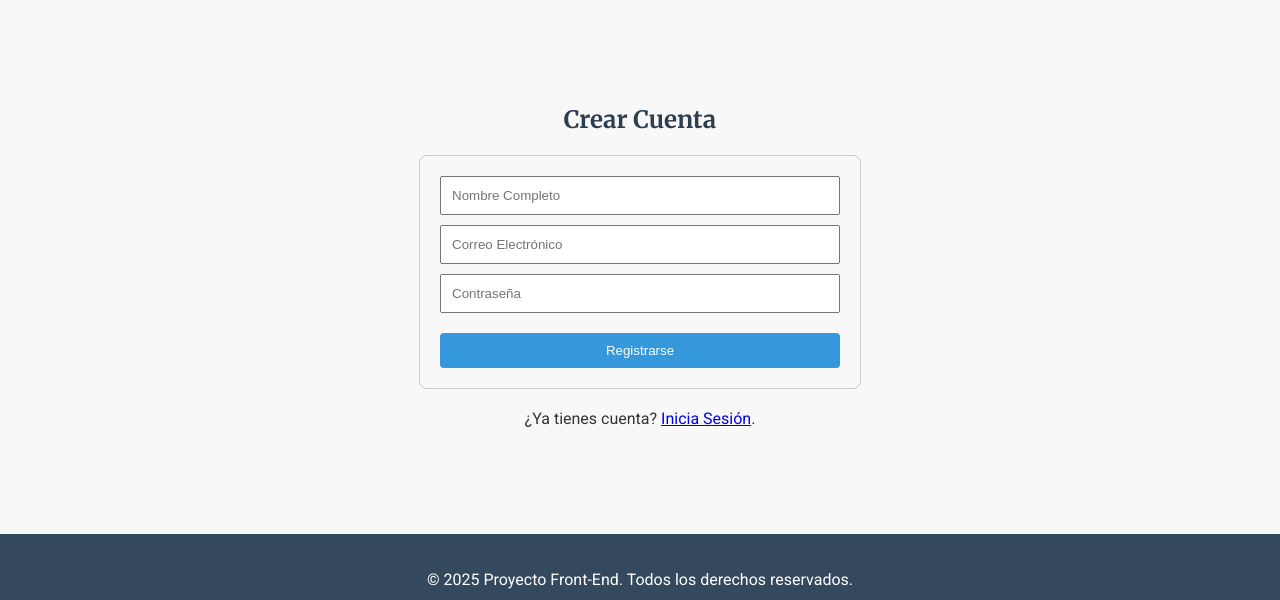
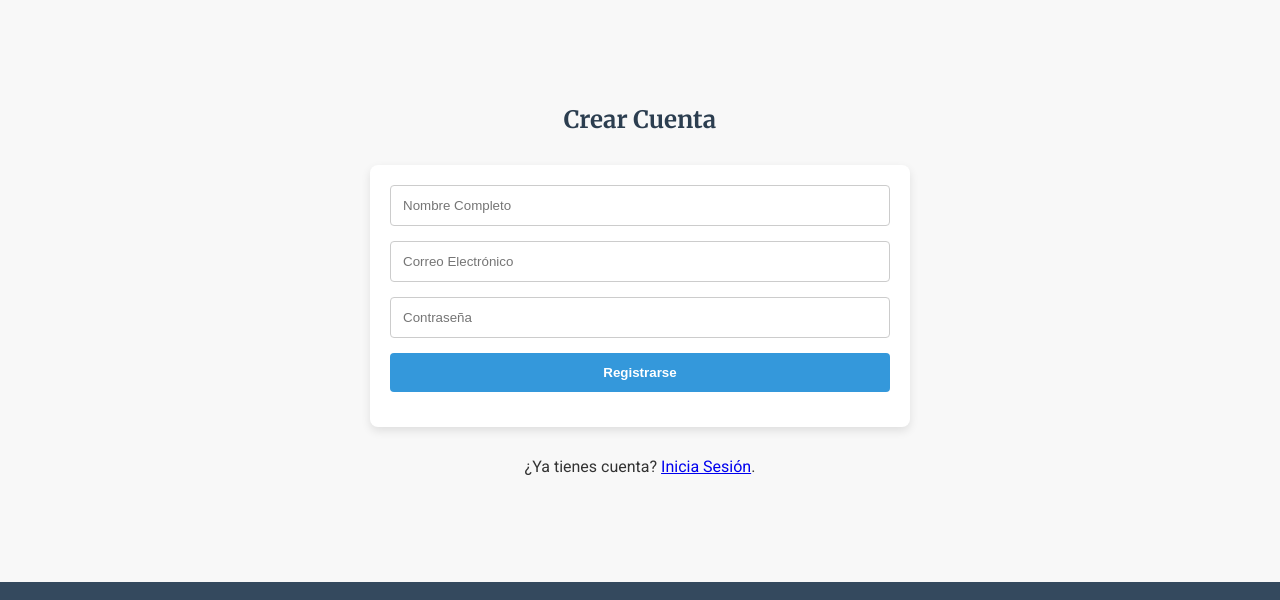
Before and after one commit to Martin-Comito/Proyecto-FrondEndJs, a plain HTML site: page registro.html in a window 1280 px wide. Shown: the part 106-706 px from the top of the page. Drawn offline with Linux system fonts and the light colour scheme; files that its build step writes are made by us from their sources.

Commit message:
fix: Corregidos estilos de formulario y rutas en registro.html

```diff
--- a/registro.html
+++ b/registro.html
@@ -11,7 +11,7 @@
 
     <link rel="stylesheet" href="https://cdnjs.cloudflare.com/ajax/libs/font-awesome/6.4.2/css/all.min.css">
 
-    <link rel="stylesheet" href="styles.css">
+    <link rel="stylesheet" href="css/styles.css">
 </head>
 <body>
 
@@ -31,14 +31,16 @@
     </header>
 
     <main>
-        <section style="text-align: center; padding: 50px;">
+        <section id="registro-main" class="contacto" style="text-align: center; padding: 50px;">
             <h1>Crear Cuenta</h1>
-            <form style="max-width: 400px; margin: 20px auto; padding: 20px; border: 1px solid #ccc; border-radius: 8px;">
-                <input type="text" placeholder="Nombre Completo" required style="width: 100%; padding: 10px; margin-bottom: 10px; box-sizing: border-box;">
-                <input type="email" placeholder="Correo Electrónico" required style="width: 100%; padding: 10px; margin-bottom: 10px; box-sizing: border-box;">
-                <input type="password" placeholder="Contraseña" required style="width: 100%; padding: 10px; margin-bottom: 20px; box-sizing: border-box;">
-                <button type="submit" style="width: 100%; padding: 10px; background-color: #3498db; color: white; border: none; border-radius: 4px; cursor: pointer;">Registrarse</button>
+
+            <form>
+                <input type="text" placeholder="Nombre Completo" required>
+                <input type="email" placeholder="Correo Electrónico" required>
+                <input type="password" placeholder="Contraseña" required>
+                <button type="submit">Registrarse</button>
             </form>
+
             <p>¿Ya tienes cuenta? <a href="login.html">Inicia Sesión</a>.</p>
         </section>
     </main>
```
